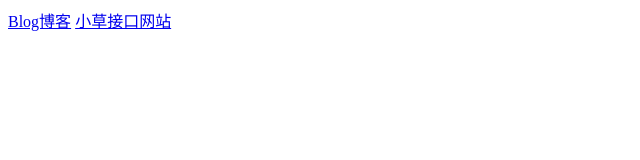
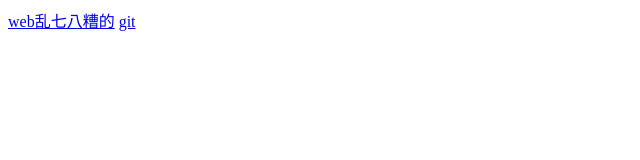
Before and after one commit to expvintl/web, a plain HTML site: page index.html in a window 1280 px wide. Shown: the whole page, without its empty margins (0-640 px from the left). Drawn offline with Linux system fonts and the light colour scheme.

Commit message:
Update index.html

```diff
--- a/index.html
+++ b/index.html
@@ -3,7 +3,7 @@
     <title>子网站列表</title>
   </head>
   <body>
-    <a href="http://mc.null.red:1123/">Blog博客</a>
-      <a href="https://xc.null.red:8043/">小草接口网站</a>
+    <a href="http://mc.null.red:1123/">web乱七八糟的</a>
+      <a href="http://mc.null.red:3000/">git</a>
   </body>
 </html>
```
